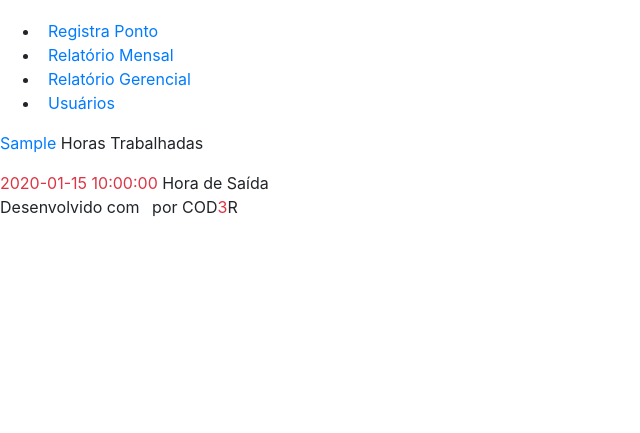
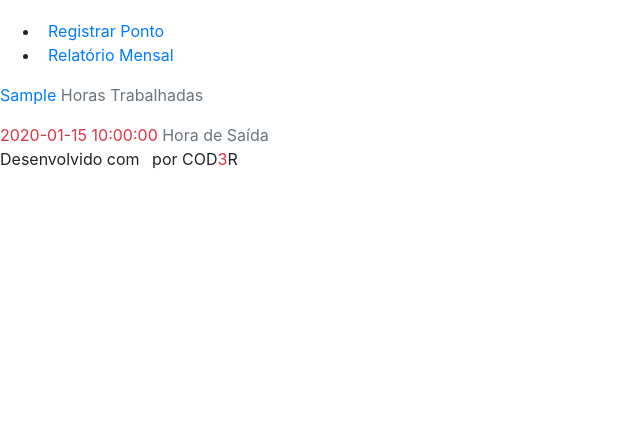
Before and after one commit to Eflorscuk/projectInNOut, a PHP site: template src/views/template/left.php in a window 1280 px wide. Shown: the part 345-778 px from the top of the page, without its empty margins (0-640 px from the left). Run offline with PHP 8.4, Linux system fonts and the light colour scheme; the visitor is signed in with stand-in values (Sample User, id 1); the template is opened without the code that fills it: most values are stand-ins (such as "Sample title", 1, 10 or a date in 2020); data that the repository does not hold is empty; some libraries are stand-ins or nearby versions.

Commit message:
correção do relógio de Horas trabalhadas - Widget

```diff
--- a/src/models/WorkingHours.php
+++ b/src/models/WorkingHours.php
@@ -66,8 +66,8 @@ class WorkingHours extends Model {
         if($t1) $part1 = $t1->diff(new DateTime());
         if($t2) $part1 = $t1->diff($t2);
 
-        if($t3) $part1 = $t3->diff(new DateTime());
-        if($t4) $part1 = $t3->diff($t4);
+        if($t3) $part2 = $t3->diff(new DateTime());
+        if($t4) $part2 = $t3->diff($t4);
 
         return sumIntervals($part1, $part2);
     }
--- a/src/views/template/left.php
+++ b/src/views/template/left.php
@@ -4,47 +4,51 @@
             <li class="nav-item">
                 <a href="day_records.php">
                     <i class="icofont-ui-check mr-2"></i>
-                    Registra Ponto
+                    Registrar Ponto
                 </a>
             </li>
             <li class="nav-item">
-                <a href="day_records.php">
+                <a href="monthly_report.php">
                     <i class="icofont-ui-calendar mr-2"></i>
                     Relatório Mensal
                 </a>
             </li>
+            <?php if($user->is_admin): ?>
             <li class="nav-item">
-                <a href=".php">
+                <a href="manager_report.php">
                     <i class="icofont-chart-histogram mr-2"></i>
                     Relatório Gerencial
                 </a>
             </li>
             <li class="nav-item">
-                <a href=".php">
+                <a href="users.php">
                     <i class="icofont-users mr-2"></i>
                     Usuários
                 </a>
             </li>
+            <?php endif ?>
         </ul>
     </nav>
     <div class="sidebar-widgets">
         <div class="sidebar-widget">
             <i class="icon icofont-hour-glass text-primary"></i>
             <div class="info">
-                <span class="main text-primary" <?= $activeClock === 'workedInterval' ? 'active-clock' : '' ?>>
-                    <?= $workedInterval?>
+                <span class="main text-primary"
+                    <?= $activeClock === 'workedInterval' ? 'active-clock' : '' ?>>
+                    <?= $workedInterval ?>
                 </span>
-                <span class="label text-mute">Horas Trabalhadas</span>
+                <span class="label text-muted">Horas Trabalhadas</span>
             </div>
         </div>
         <div class="division my-3"></div>
         <div class="sidebar-widget">
             <i class="icon icofont-ui-alarm text-danger"></i>
             <div class="info">
-                <span class="main text-danger" <?= $activeClock == 'exitTime' ? 'active-clock' : '' ?>>
-                    <?= $exitTime?>
+                <span class="main text-danger"
+                    <?= $activeClock === 'exitTime' ? 'active-clock' : '' ?>>
+                    <?= $exitTime ?>
                 </span>
-                <span class="label text-mute">Hora de Saída</span>
+                <span class="label text-muted">Hora de Saída</span>
             </div>
         </div>
     </div>
```
Also changed, not shown: public/assets/js/app.js.
